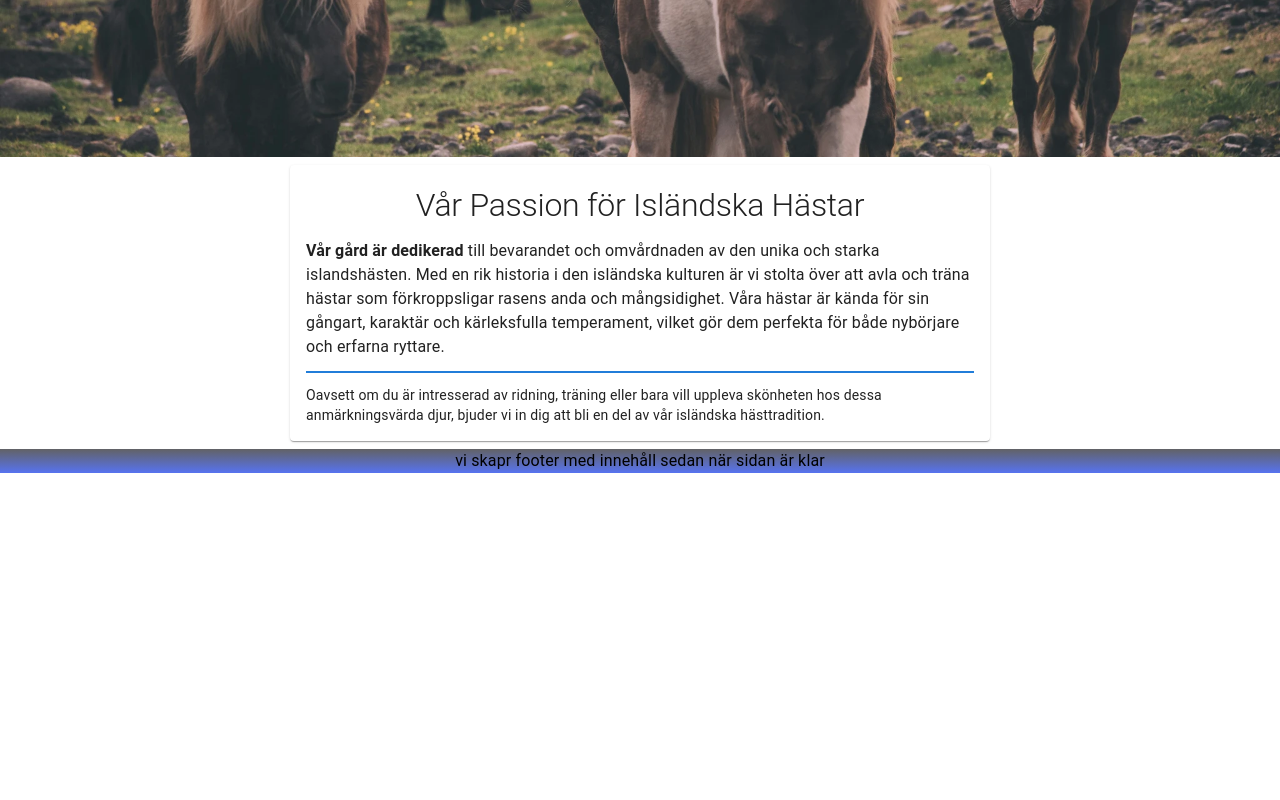
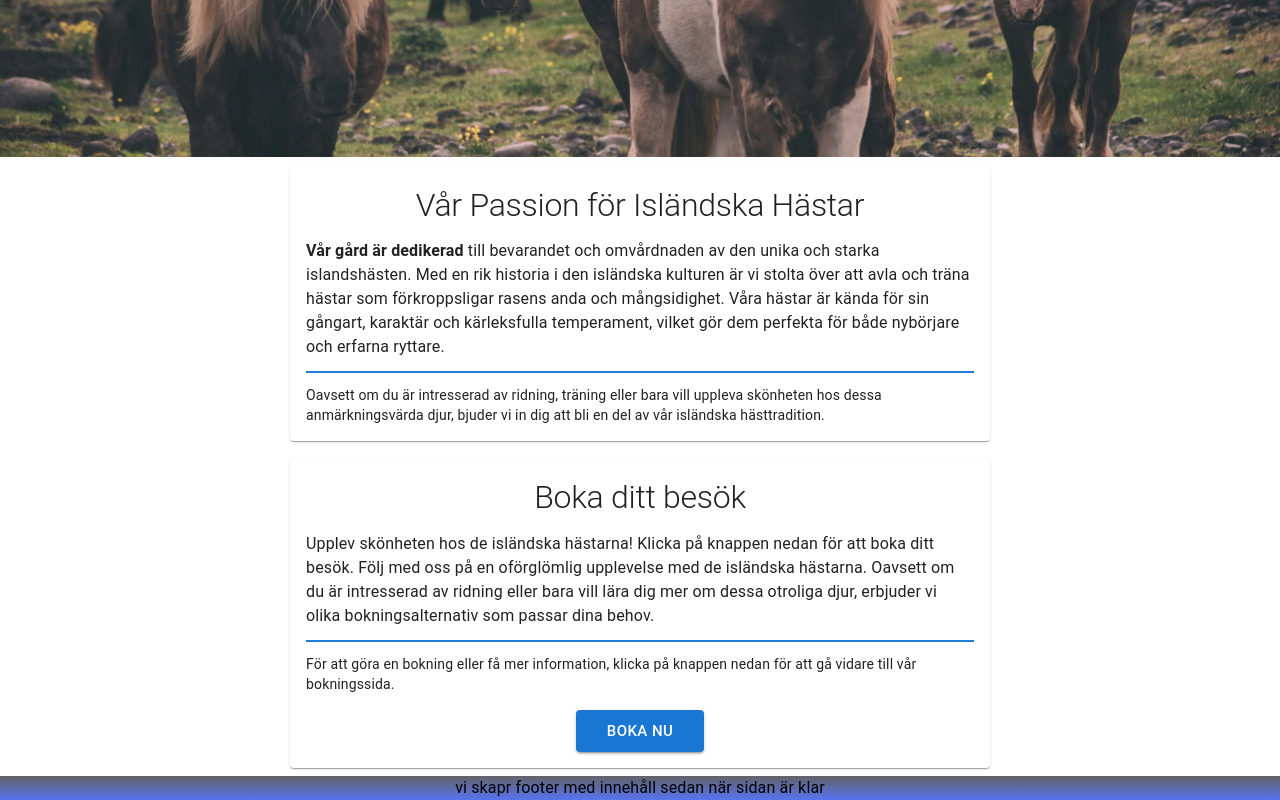
Before and after one commit to thallberg/Laboration, a React (Vite) app in the folder Laboration-app/: page / in a window 1280 px wide. Shown: the part 243-1043 px from the top of the page. Before the commit the page ends 800 px from the top, so only its background shows below. Built offline with nearby package versions, Linux system fonts and the light colour scheme.

Commit message:
About.jsx

```diff
--- a/Laboration-app/src/Components-Main/Booking.jsx
+++ b/Laboration-app/src/Components-Main/Booking.jsx
@@ -0,0 +1,40 @@
+import React from "react";
+import { Container, Typography, Button, Paper,Box } from "@mui/material";
+import { Link } from "react-router-dom";
+
+const Booking = () => {
+  return (
+    <Container className="booking-section">
+      <Paper className="section-paper">
+        <Typography variant="h2">
+          Boka ditt besök</Typography>
+
+        <Typography variant="body1" >
+          Upplev skönheten hos de isländska hästarna! Klicka på knappen nedan
+          för att boka ditt besök. Följ med oss på en oförglömlig upplevelse med
+          de isländska hästarna. Oavsett om du är intresserad av ridning eller
+          bara vill lära dig mer om dessa otroliga djur, erbjuder vi olika
+          bokningsalternativ som passar dina behov.
+          <Box className="divider"></Box>
+        </Typography>
+
+        <Typography variant="body2">
+          För att göra en bokning eller få mer information, klicka på knappen
+          nedan för att gå vidare till vår bokningssida.
+        </Typography>
+
+        <Button
+          variant="contained"
+          color="primary"
+          size="large"
+          component={Link}
+          to="/booking"
+        >
+          Boka nu
+        </Button>
+      </Paper>
+    </Container>
+  );
+};
+
+export default Booking;
--- a/Laboration-app/src/Components/Main.jsx
+++ b/Laboration-app/src/Components/Main.jsx
@@ -1,10 +1,12 @@
 import React from 'react'
 import About from '../Components-Main/About'
+import Booking from '../Components-Main/Booking'
 
 const Main = () => {
   return (
     <div>
         <About/>
+        <Booking/>
     </div>
   )
 }
--- a/Laboration-app/src/Styles/styles.css
+++ b/Laboration-app/src/Styles/styles.css
@@ -49,23 +49,12 @@
   padding: 0.5rem;
 }
 
-.about-section {
-  padding: 0.5rem;
-  display: flex;
-  justify-content: center;
-  align-items: center;
-}
-
-.about-section h2 {
-  text-align: center;
-  margin: 5px 0 15px 0;
-  font-size: 2rem;
-}
-
 .section-paper {
   padding: 1rem;
   max-width: 700px;
   width: 100%;
+  display: flex;
+  flex-direction: column;
 }
 
 .divider {
@@ -73,6 +62,31 @@
   border-top: 2px solid #217dd9;
   width: 100%;
 }
+
+.about-section,
+.booking-section {
+  padding: 0.5rem;
+  display: flex;
+  justify-content: center;
+  align-items: center;
+  text-align: left;
+}
+
+.about-section h2,
+.booking-section h2 {
+  text-align: center;
+  margin: 5px 0 15px 0;
+  font-size: 2rem;
+}
+
+.booking-section .MuiButton-root {
+ margin-top: 1rem;
+ align-self: center;
+ width: 8rem;
+}
+
+
+
 
 @media (min-width: 800px) {
   .navbar-links {
```
